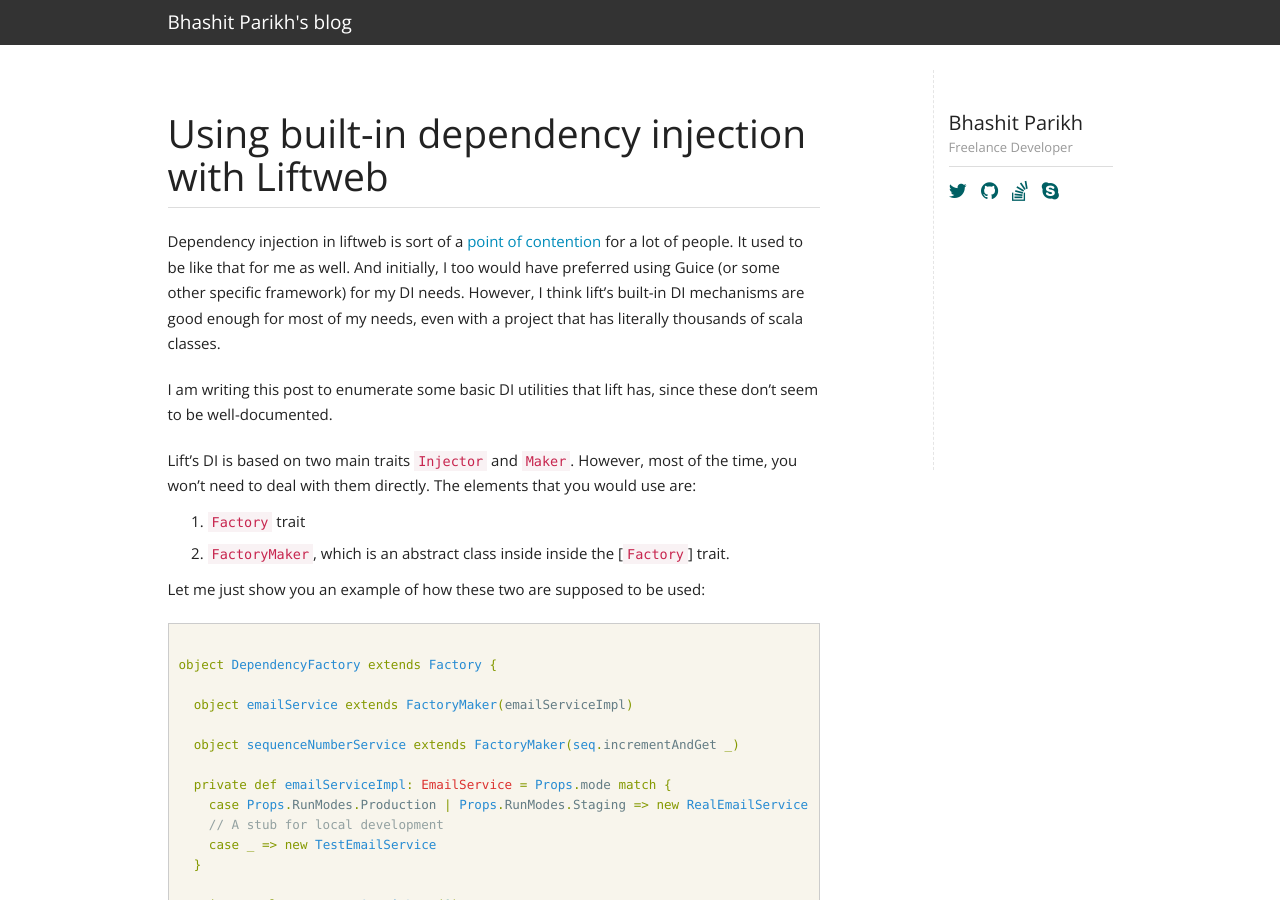
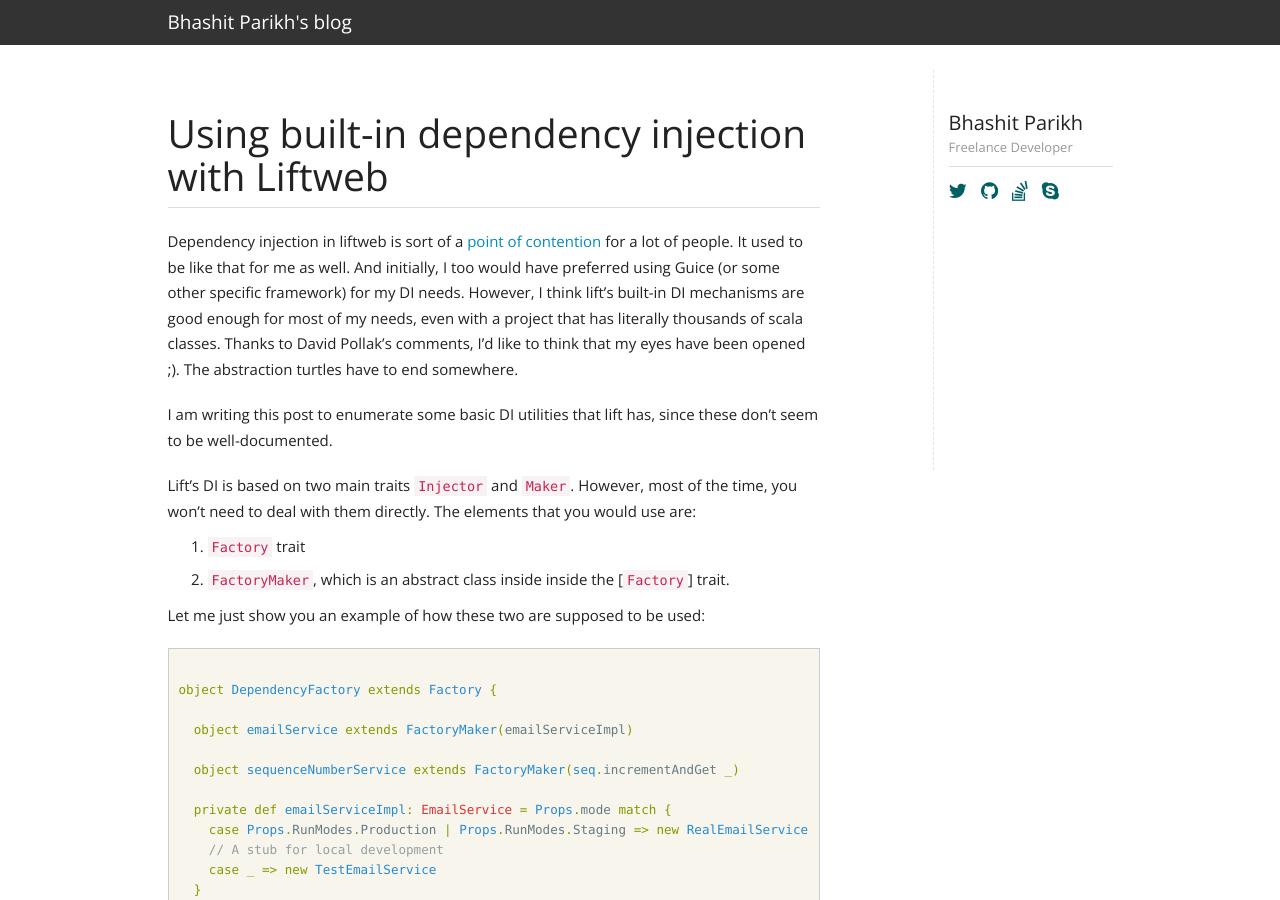
Before and after one commit to Bhashit/bhashit.github.io, a Jekyll site: the page built from _posts/2017-06-17-dependency-injection-liftweb-scala.markdown, in a window 1280 px wide and 900 px high. Built offline with Jekyll 4.4.1, drawn with Linux system fonts in a browser that asks for light colours; comment, search, counter and statistics services are not loaded.

Commit message:
Minor mods

```diff
--- a/_posts/2017-06-17-dependency-injection-liftweb-scala.markdown
+++ b/_posts/2017-06-17-dependency-injection-liftweb-scala.markdown
@@ -11,7 +11,9 @@
 would have preferred using Guice (or some other specific framework)
 for my DI needs. However, I think lift's built-in DI mechanisms are
 good enough for most of my needs, even with a project that has
-literally thousands of scala classes.
+literally thousands of scala classes. Thanks to David Pollak's
+comments, I'd like to think that my eyes have been opened ;). The
+abstraction turtles have to end somewhere.
 
 I am writing this post to enumerate some basic DI utilities that lift
 has, since these don't seem to be well-documented.
```
